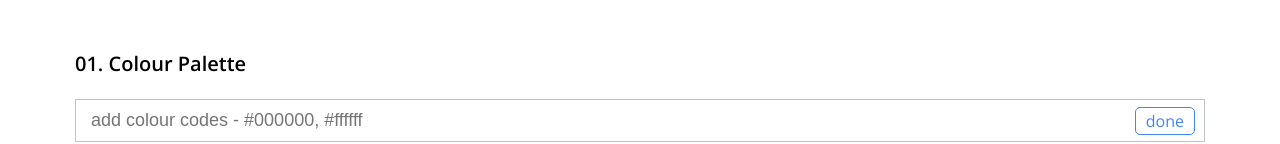
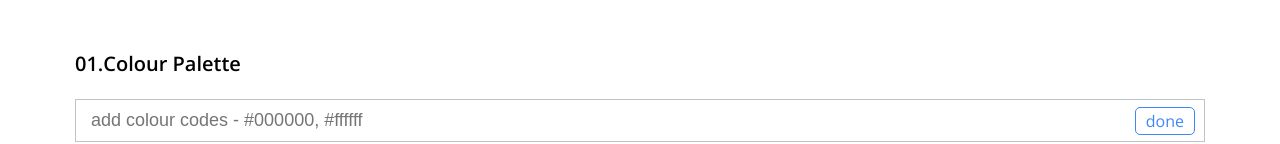
Before and after one commit to minapark127/your_style_guide, a React (Create React App) app: page / in a window 1280 px wide. Both pictures are taken after typing "Sample" into the empty fields and a click on the button "Start". Shown: the part 231-375 px from the top of the page. Built offline with nearby package versions, Linux system fonts and the light colour scheme.

Commit message:
uniformize style guide sections

```diff
--- a/src/Components/ColourPalette.js
+++ b/src/Components/ColourPalette.js
@@ -2,12 +2,7 @@ import { useRef, useState } from "react";
 import styled from "styled-components";
 import { ResetIcon, EditIcon } from "../Assets/Icons";
 import { slideIn } from "./GlobalStyles";
-
-const H2 = styled.h2`
-  font-size: 20px;
-  font-weight: 600;
-  margin-bottom: 25px;
-`;
+import StyleGuideSection from "./StyleGuideSection";
 
 const Form = styled.form`
   position: relative;
@@ -122,8 +117,7 @@ const ColourPalette = () => {
 
   return (
     <>
-      <H2>01. Colour Palette</H2>
-      <section>
+      <StyleGuideSection heading="01.Colour Palette">
         <Form onSubmit={submit.onSubmit}>
           <input
             type="text"
@@ -150,7 +144,7 @@ const ColourPalette = () => {
             </ButtonContainer>
           </Palette>
         ) : null}
-      </section>
+      </StyleGuideSection>
     </>
   );
 };
--- /dev/null
+++ b/src/Components/StyleGuideSection.js
@@ -0,0 +1,16 @@
+import styled from "styled-components";
+
+const H2 = styled.h2`
+  font-size: 20px;
+  font-weight: 600;
+  margin-bottom: 25px;
+`;
+
+const StyleGuideSection = ({ heading, children }) => (
+  <>
+    <H2>{heading}</H2>
+    <section>{children}</section>
+  </>
+);
+
+export default StyleGuideSection;
```
Also changed, not shown: 1 other file (tests, documents, lock files or other folders).
